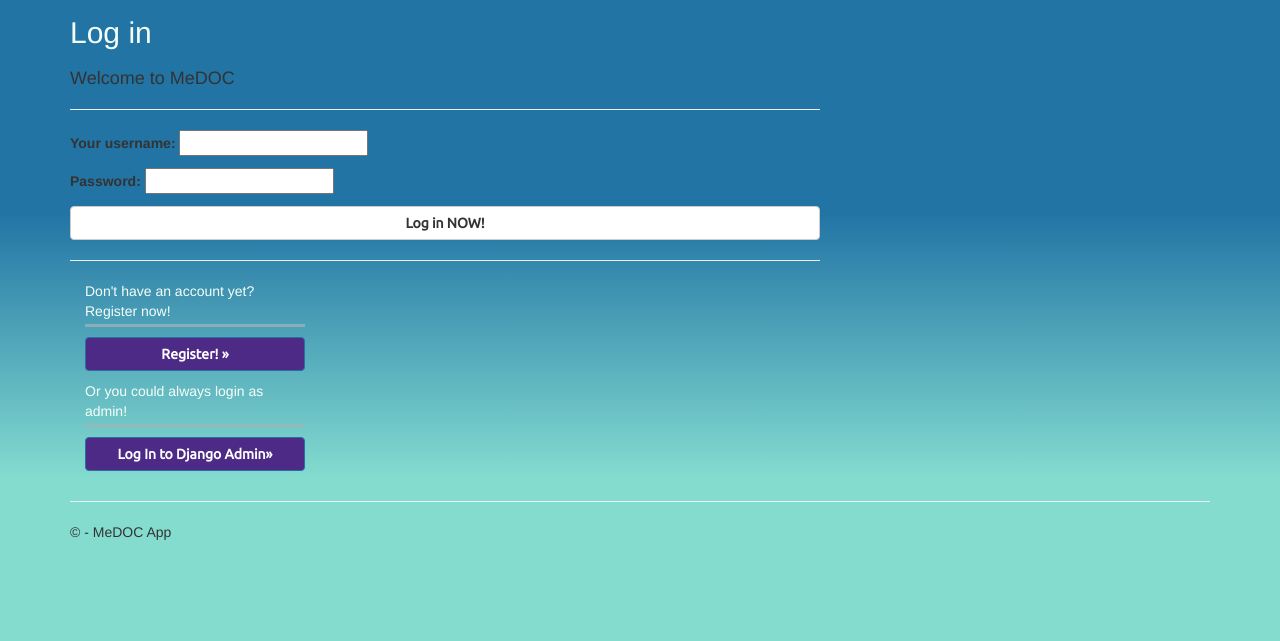
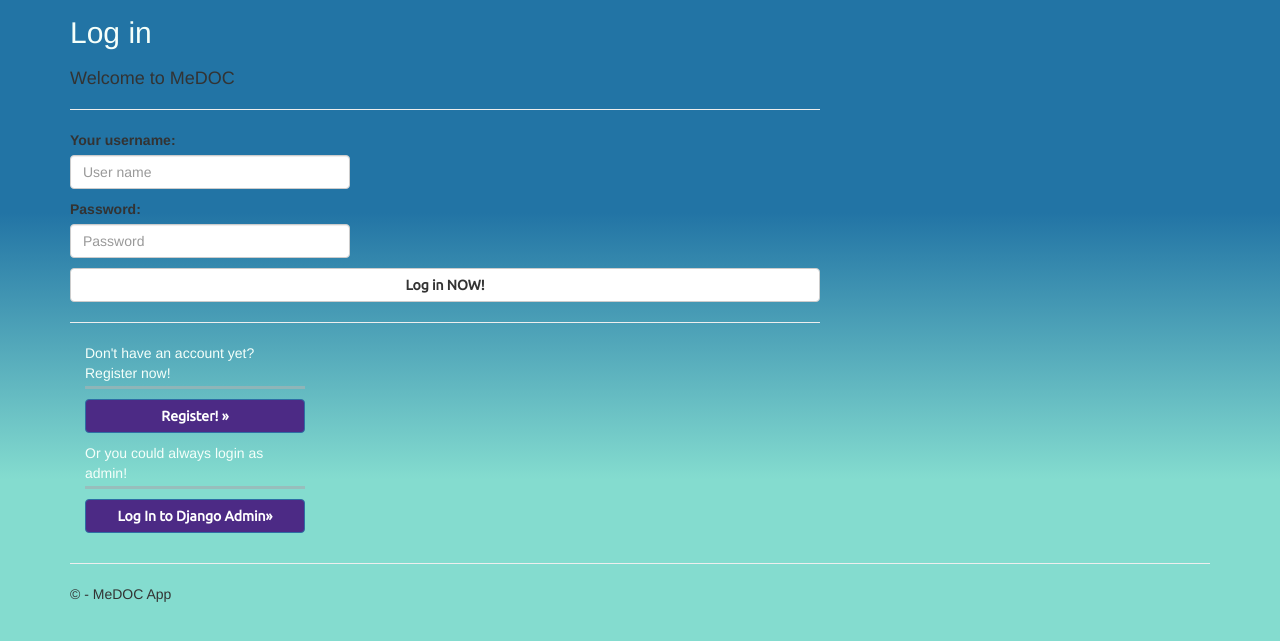
Before and after one commit to AlexandreSeb97/medoc-beta, a Django app: page /medoc/auth_login/ in a window 1280 px wide. Shown: the part 54-695 px from the top of the page. Run offline with Django 3.2, Linux system fonts and the light colour scheme; some libraries are stand-ins or nearby versions.

Commit message:
determination really pays off nigga

```diff
--- a/hospitals/templates/layout_en.html
+++ b/hospitals/templates/layout_en.html
@@ -20,7 +20,7 @@
                 <button type="button" class="navbar-toggle" data-toggle="collapse" data-target=".navbar-collapse">
                     <span class="icon-bar"></span>
                     <span class="icon-bar"></span>
-                    <span class="        icon-bar"></span>
+                    <span class="icon-bar"></span>
                 </button>
                 <a href=# class="navbar-brand">MeDOC</a>
             </div>
--- a/hospitals/templates/loginpartial.html
+++ b/hospitals/templates/loginpartial.html
@@ -1,7 +1,7 @@
 {% if request.user.is_authenticated %}
     {% csrf_token %}
     <ul class="nav navbar-nav navbar-right">
-        <li><a href="{% url 'base' %}"> Logged in as {{ user.username }}!</a></li>
+        <li><a href="{% url 'base' %}"> Logged in as {{ user.name }}!</a></li>
         <li><a href="{% url 'auth_logout' %}">Log off</a></li>
     </ul>
         <ul class="nav navbar-nav">
--- a/med_accounts/forms.py
+++ b/med_accounts/forms.py
@@ -129,13 +129,13 @@ class LoginForm(forms.Form):
         fields = ('name', 'password')
 
     #Authentication form which WILL USE BOOTSTRAP NOW AND NOT THIS RAW UGLY LOOKING SHIT THAT WAS THERE BEFORE"
-    name = forms.CharField(label="Your username")#, widget=forms.TextInput({
-                                       #'class': 'form-control',
-                                       #'placeholder': 'User name'}))
-    password = forms.CharField(label="Password")#,
-                #widget=forms.PasswordInput({
-                #'class':'form-control',
-                #'placeholder':'Password'}))
+    name = forms.CharField(label="Your username", widget=forms.TextInput({
+                                       'class': 'form-control',
+                                       'placeholder': 'User name'}))
+    password = forms.CharField(label="Password",
+                widget=forms.PasswordInput({
+                'class':'form-control',
+                'placeholder':'Password'}))
 
 
 class PatientsModelForm(forms.ModelForm):
--- a/med_accounts/models.py
+++ b/med_accounts/models.py
@@ -66,7 +66,7 @@ class MyDoctor(AbstractBaseUser):
     objects = MyUserManager()
 
     USERNAME_FIELD = 'name'
-    REQUIRED_FIELDS = ['email', 'country', 'specialite']
+    REQUIRED_FIELDS = ['email', 'country', 'specialite', 'owner_first_name', 'owner_last_name',]
 
     def get_full_name(self):
         # The user is identified by their email address
--- a/medoc/settings.py
+++ b/medoc/settings.py
@@ -78,9 +78,9 @@ TEMPLATES = [
 
 WSGI_APPLICATION = 'medoc.wsgi.application'
 
-AUTHENTICATION_BACKENDS = (
-                            'django.contrib.auth.backends.ModelBackend',
-)
+#AUTHENTICATION_BACKENDS = (
+ #                           'django.contrib.auth.backends.ModelBackend',
+#)
 
 AUTH_USER_MODEL = 'med_accounts.MyDoctor'
 
```
